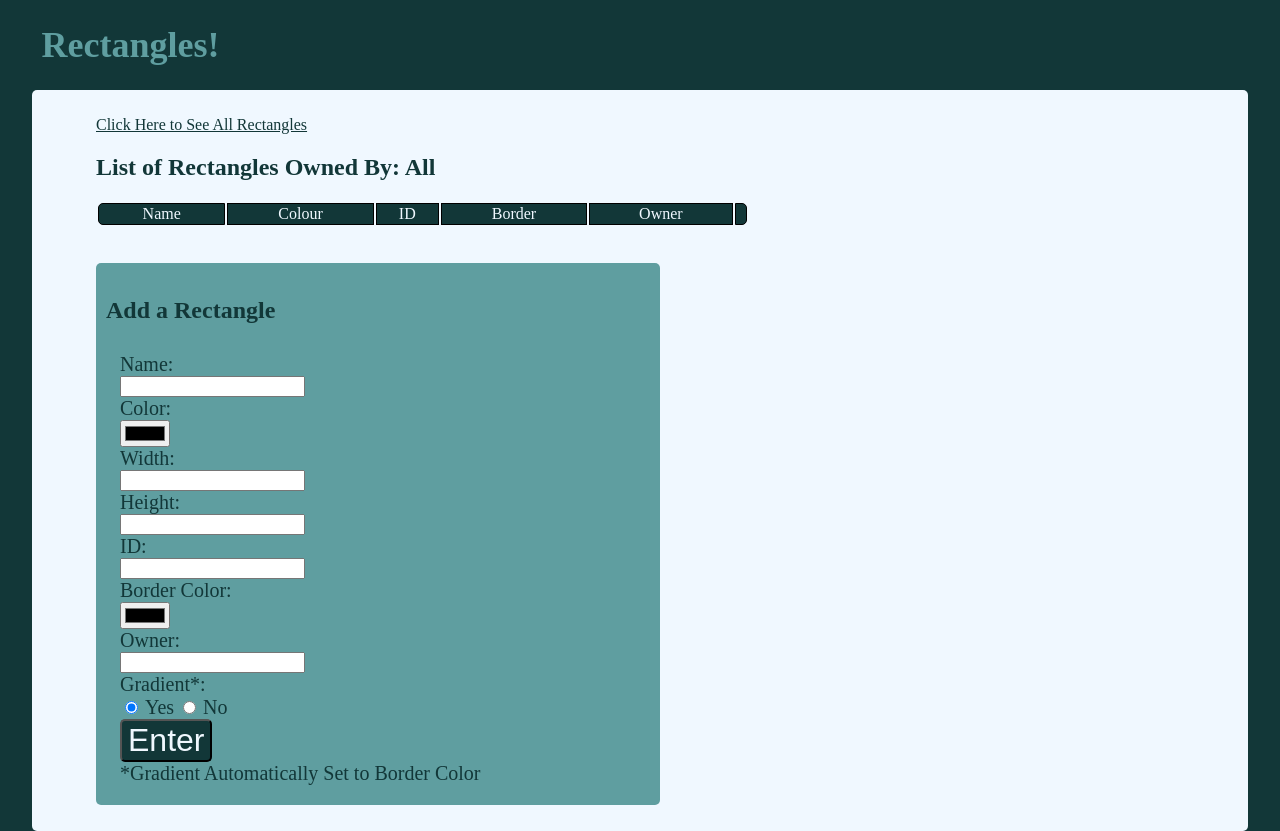
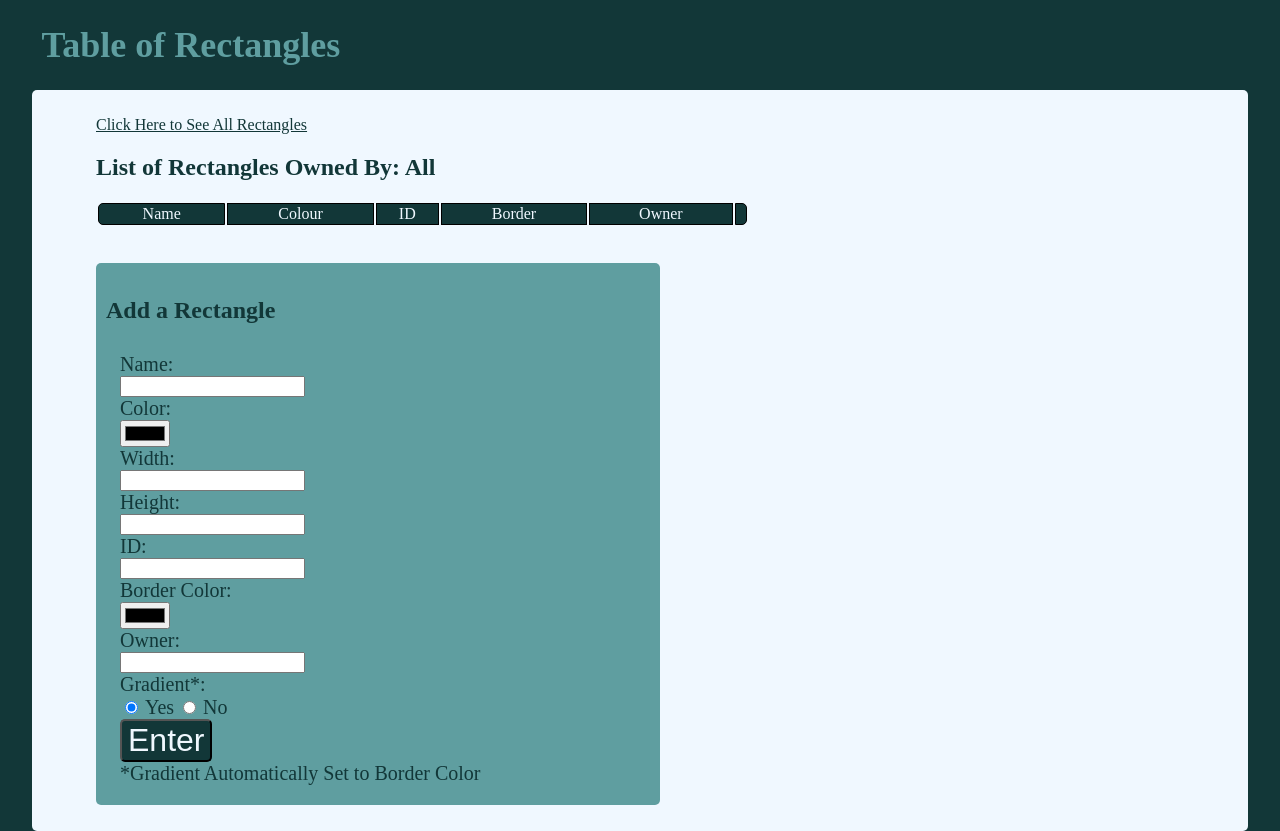
Before and after one commit to shabbiryusufali/cmpt276-assignment2, a Node server app: page /rectangleTable in a window 1280 px wide. Run offline with Node 20, Linux system fonts and the light colour scheme; data that the repository does not hold is empty.

Commit message:
updated files

```diff
--- a/views/pages/rectangleTable.ejs
+++ b/views/pages/rectangleTable.ejs
@@ -1,3 +1,10 @@
+<!--
+Author: Shabbir Yusufali
+Assignment 2 CMPT 276
+This file contains the code for my "homepage" of my assignment 2. The same document
+is reused for when a specific "owner" is selected
+
+-->
 <!DOCTYPE html>
 <html lang="en">
 
@@ -12,7 +19,7 @@
 
 
     <main>
-        <h1 id="pageTitle">Rectangles!</h1>
+        <h1 id="pageTitle">Table of Rectangles</h1>
         <section>
             <a href="/rectangleTable">Click Here to See All Rectangles</a>
             <br>
```
Also changed, not shown: views/pages/rectangle.ejs (+6 -2 lines).
